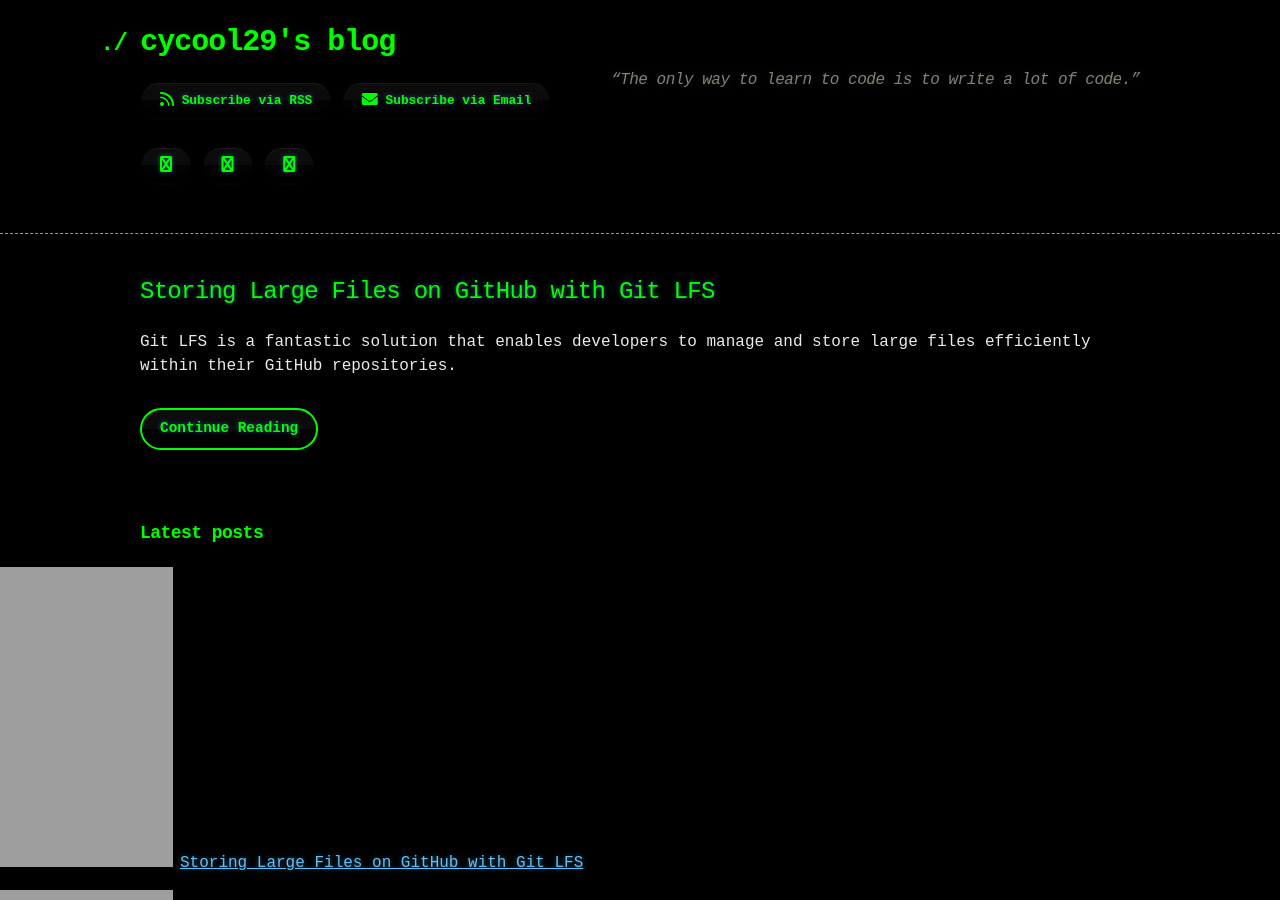
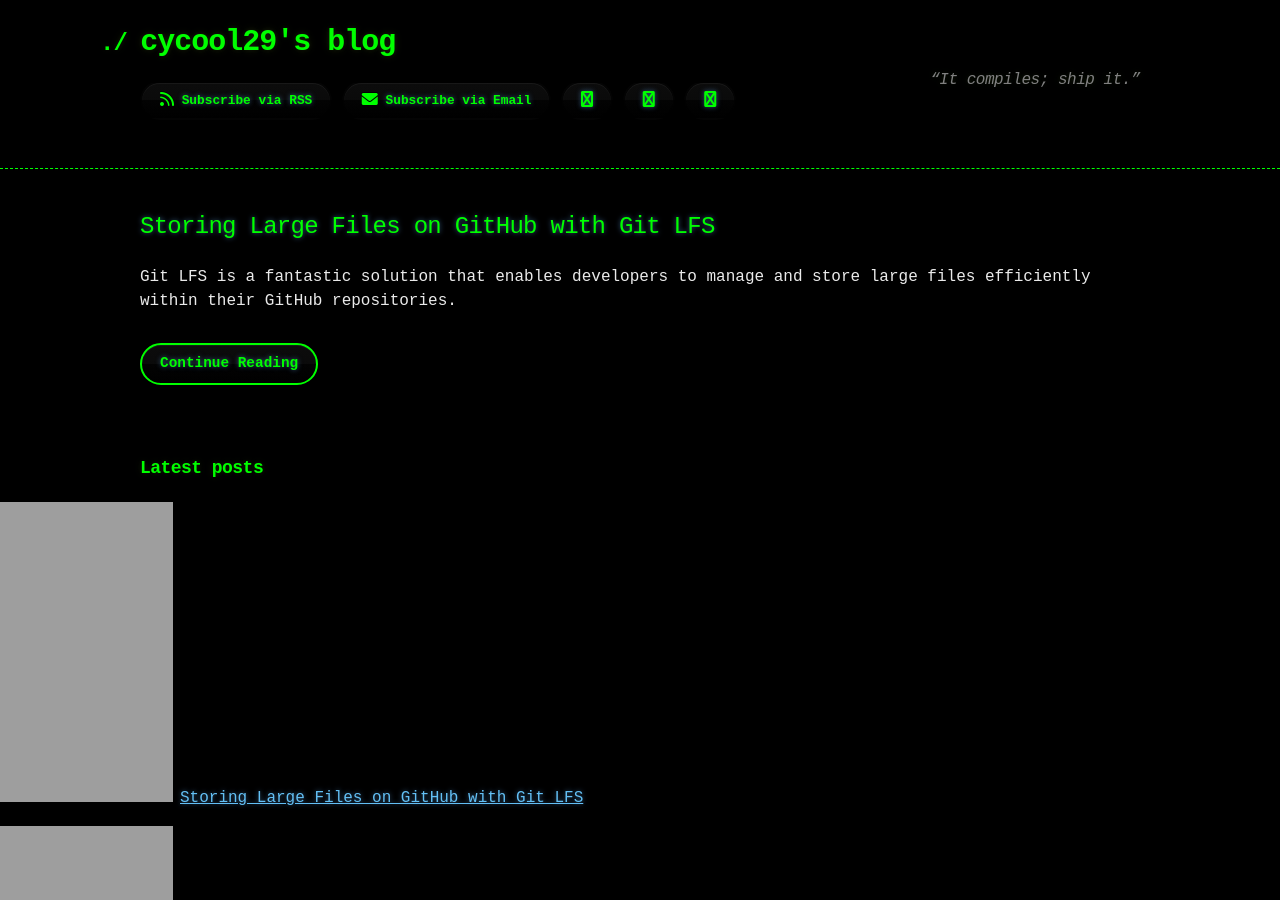
Before and after one commit to cycool29/cycool29.github.io, a Jekyll site: the page built from index.md, in a window 1280 px wide and 900 px high. Built offline with Jekyll 4.4.1, drawn with Linux system fonts in a browser that asks for light colours; a style sheet for code colours, icons or effects is not loaded.

Commit message:
Update quotes

```diff
--- a/_config.yml
+++ b/_config.yml
@@ -1,5 +1,5 @@
 title: cycool29's blog
-description: "“The only way to learn to code is to write a lot of code.” "
+description: "“It compiles; ship it.” "
 bio: A high school student. Intermediate in Python, Git, Bash. Learning JavaScript. He/Him. "
 author: cycool29
 url: https://cycool29.github.io
```
